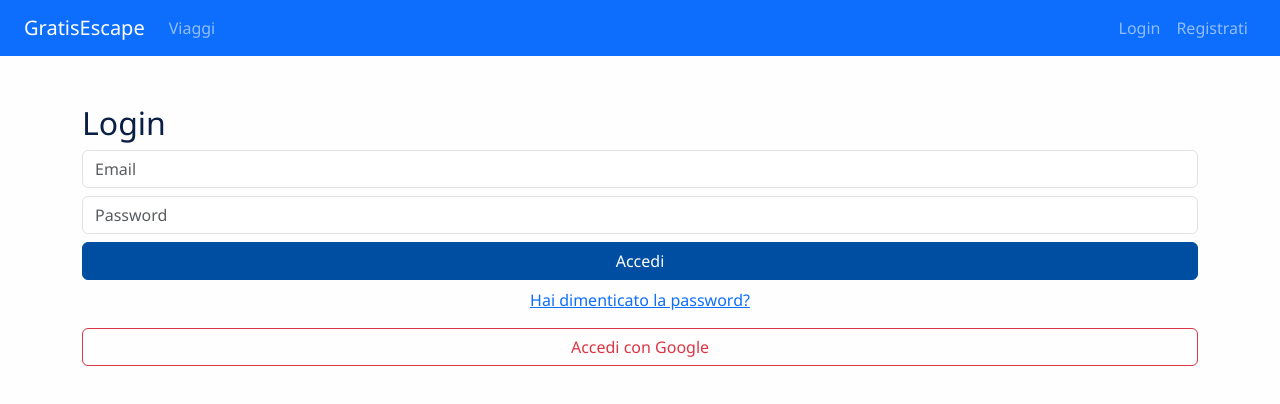
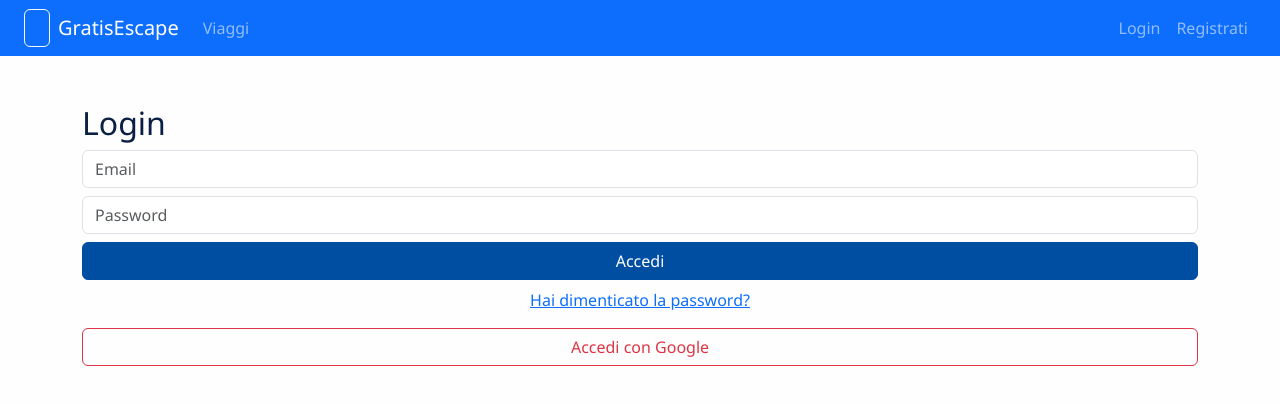
Before and after one commit to davidelong0/GratisEscape, a React (Vite) app in the folder gratisescapefrontend/: page /login in a window 1280 px wide. Shown: the top 404 px of the page. Built offline with nearby package versions, Linux system fonts and the light colour scheme.

Commit message:
navabr corretta per home utente e admin

```diff
--- a/gratisescapefrontend/src/components/layout/Navbar.jsx
+++ b/gratisescapefrontend/src/components/layout/Navbar.jsx
@@ -1,13 +1,22 @@
-import React from 'react';
-import { Link, useNavigate } from 'react-router-dom';
+import React, { useEffect, useState } from 'react';
+import { Link, useLocation, useNavigate } from 'react-router-dom';
 import { useSelector, useDispatch } from 'react-redux';
 import { logout } from '../../redux/actions/authActions';
 import { toast } from 'react-toastify';
+import { ArrowLeft } from 'react-bootstrap-icons';
 
 const Navbar = () => {
   const { user } = useSelector((state) => state.auth);
   const dispatch = useDispatch();
   const navigate = useNavigate();
+  const location = useLocation();
+
+  const [showBackArrow, setShowBackArrow] = useState(false);
+  const isAdmin = user?.ruolo === 'ADMIN';
+
+  useEffect(() => {
+    setShowBackArrow(location.pathname !== '/');
+  }, [location]);
 
   const handleLogout = () => {
     dispatch(logout());
@@ -17,9 +26,18 @@ const Navbar = () => {
 
   return (
     <nav className="navbar navbar-expand-lg navbar-dark bg-primary px-4">
+      {showBackArrow && (
+        <button
+          className="btn btn-outline-light me-2"
+          onClick={() => navigate(-1)}
+        >
+          <ArrowLeft />
+        </button>
+      )}
       <Link className="navbar-brand" to="/">
         GratisEscape
       </Link>
+
       <div className="collapse navbar-collapse">
         <ul className="navbar-nav me-auto mb-2 mb-lg-0">
           <li className="nav-item">
@@ -28,7 +46,7 @@ const Navbar = () => {
             </Link>
           </li>
 
-          {user && (
+          {user && !isAdmin && (
             <>
               <li className="nav-item">
                 <Link className="nav-link" to="/richiesta">
@@ -48,7 +66,7 @@ const Navbar = () => {
             </>
           )}
 
-          {user?.ruolo === 'ADMIN' && (
+          {isAdmin && (
             <>
               <li className="nav-item">
                 <Link className="nav-link" to="/admin/viaggi">
@@ -64,9 +82,21 @@ const Navbar = () => {
           )}
         </ul>
 
+        {user && (
+          <ul className="navbar-nav ms-auto align-items-center">
+            <li className="nav-item text-white me-3">
+              {isAdmin ? "Admin" : `${user.nome} ${user.cognome}`}
+            </li>
+            <li className="nav-item">
+              <button className="btn btn-outline-light" onClick={handleLogout}>
+                Logout
+              </button>
+            </li>
+          </ul>
+        )}
+
+        {!user && (
           <ul className="navbar-nav ms-auto">
-          {!user ? (
-            <>
             <li className="nav-item">
               <Link className="nav-link" to="/login">
                 Login
@@ -77,15 +107,8 @@ const Navbar = () => {
                 Registrati
               </Link>
             </li>
-            </>
-          ) : (
-            <li className="nav-item">
-              <button className="btn btn-outline-light" onClick={handleLogout}>
-                Logout
-              </button>
-            </li>
+          </ul>
         )}
-        </ul>
       </div>
     </nav>
   );
```
Lines whose indentation alone changed are shown as unchanged.
